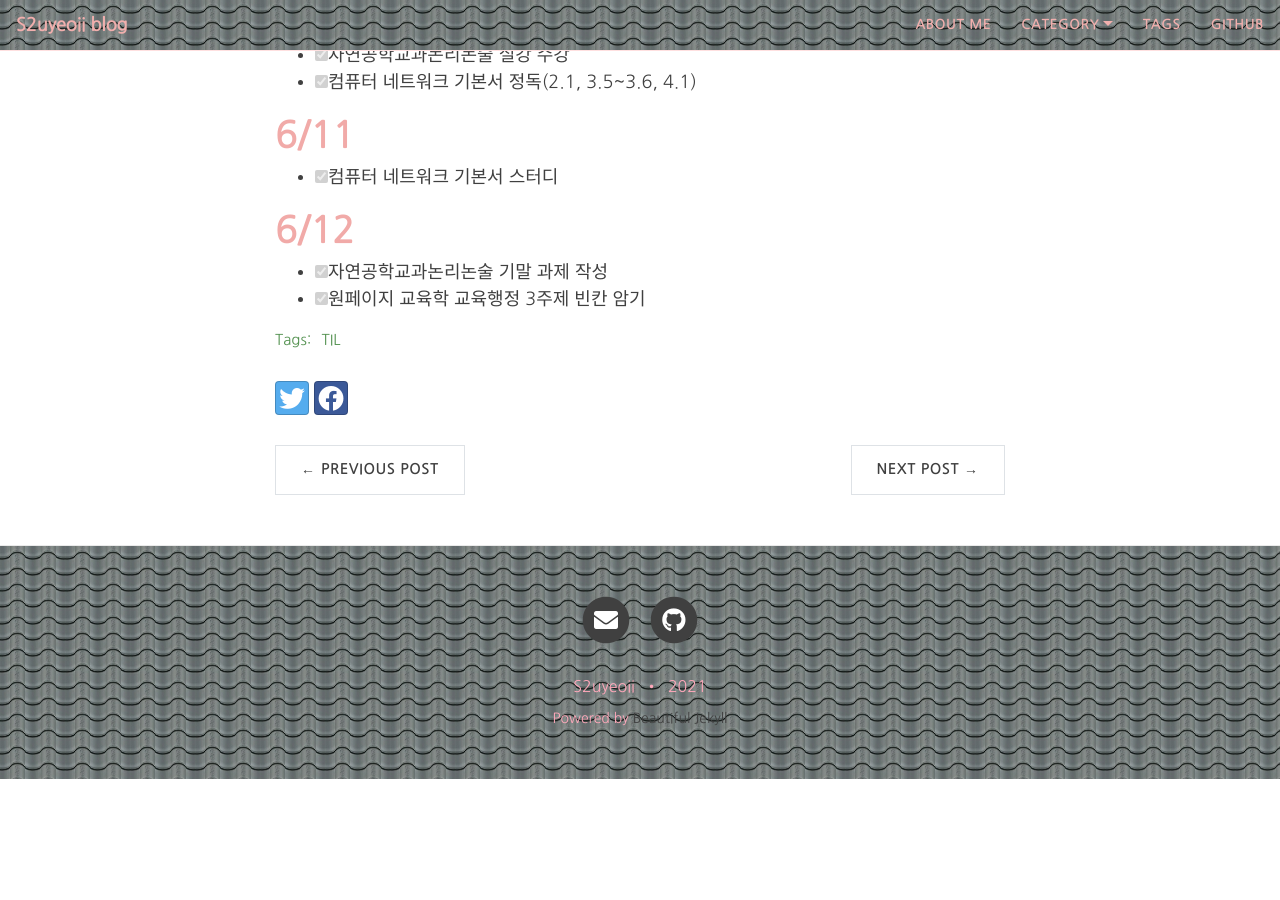
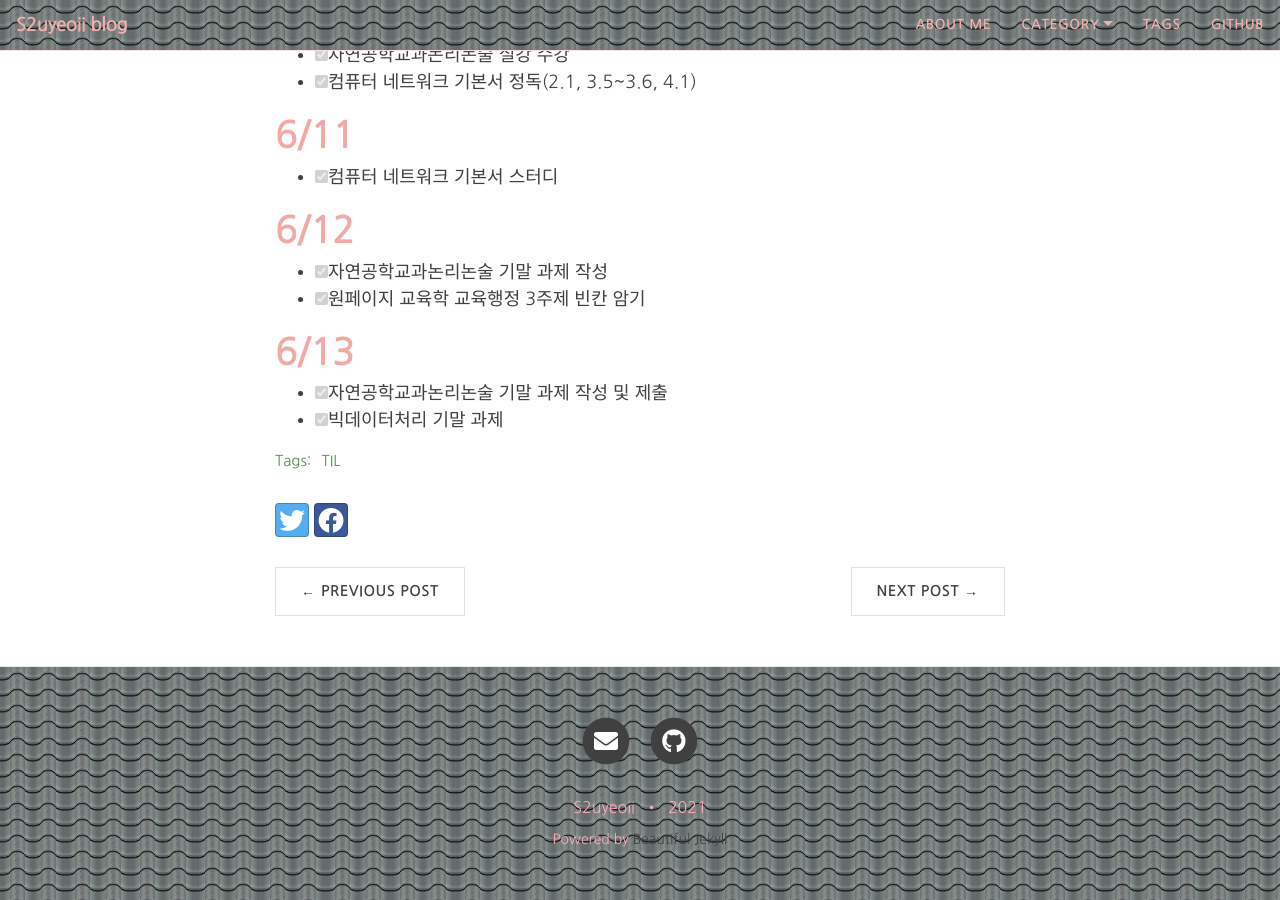
Before and after one commit to yeoneed/yeoneed.github.io, a Jekyll site: the page built from _posts/2021-06-09-TIL-6월2주.md, in a window 1280 px wide and 900 px high, scrolled down 593 px. Built offline with Jekyll 4.4.1, drawn with Linux system fonts in a browser that asks for light colours; nearby versions of some CDN libraries; some web fonts are replaced; before the commit the page ends 1372 px from its top, so only the background shows below that.

Commit message:
Update 2021-06-09-TIL-6월2주.md

```diff
--- a/_posts/2021-06-09-TIL-6월2주.md
+++ b/_posts/2021-06-09-TIL-6월2주.md
@@ -29,3 +29,7 @@ category: [TIL]
 # 6/12
 - [x] 자연공학교과논리논술 기말 과제 작성
 - [x] 원페이지 교육학 교육행정 3주제 빈칸 암기
+
+# 6/13
+- [x] 자연공학교과논리논술 기말 과제 작성 및 제출
+- [x] 빅데이터처리 기말 과제
```
